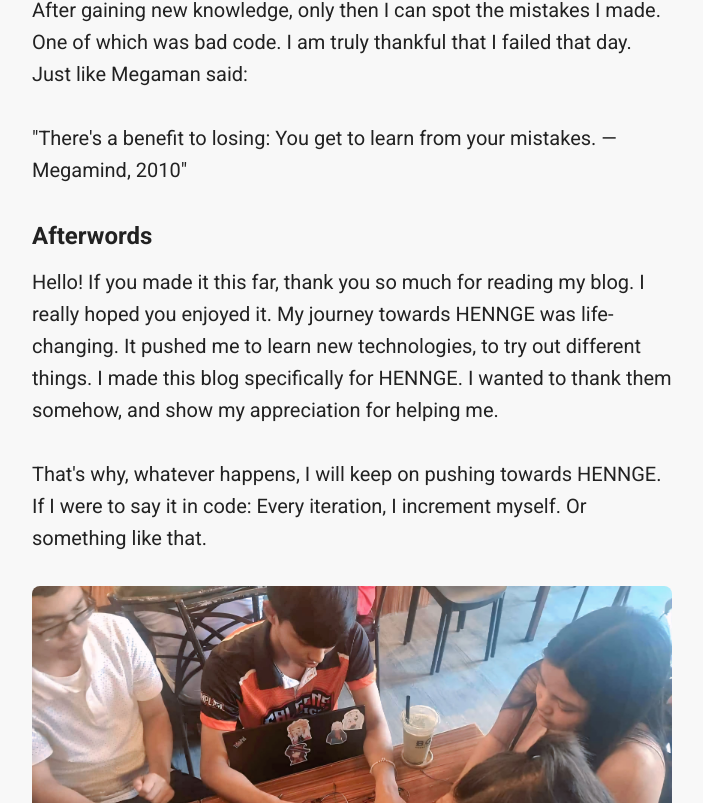
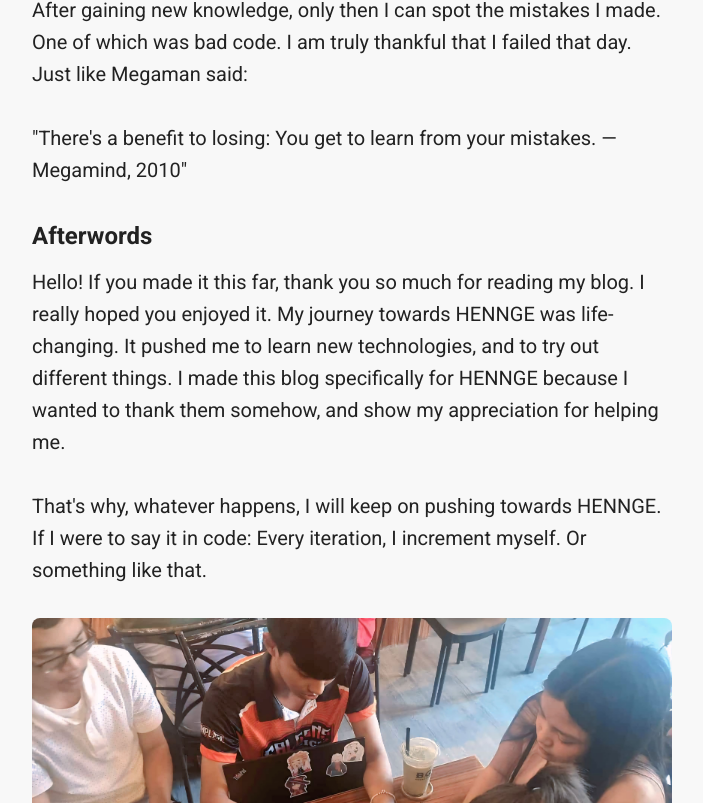
Before and after one commit to cynessa-dev/hello-HENNGE, a Vue app: page / in a window 1280 px wide. Shown: the part 11197-12000 px from the top of the page, without its empty margins (288-991 px from the left). Built offline with nearby package versions, Linux system fonts and the light colour scheme.

Commit message:
✏️ content(Afterwords): refine grammar to be clear

```diff
--- a/src/components/sections/Afterwords.vue
+++ b/src/components/sections/Afterwords.vue
@@ -22,8 +22,8 @@
     <p>
       Hello! If you made it this far, thank you so much for reading my blog. I really hoped you
       enjoyed it. My journey towards HENNGE was life-changing. It pushed me to learn new
-      technologies, to try out different things. I made this blog specifically for HENNGE. I wanted
-      to thank them somehow, and show my appreciation for helping me.
+      technologies, and to try out different things. I made this blog specifically for HENNGE
+      because I wanted to thank them somehow, and show my appreciation for helping me.
     </p>
     <p>
       That's why, whatever happens, I will keep on pushing towards HENNGE. If I were to say it in
```
